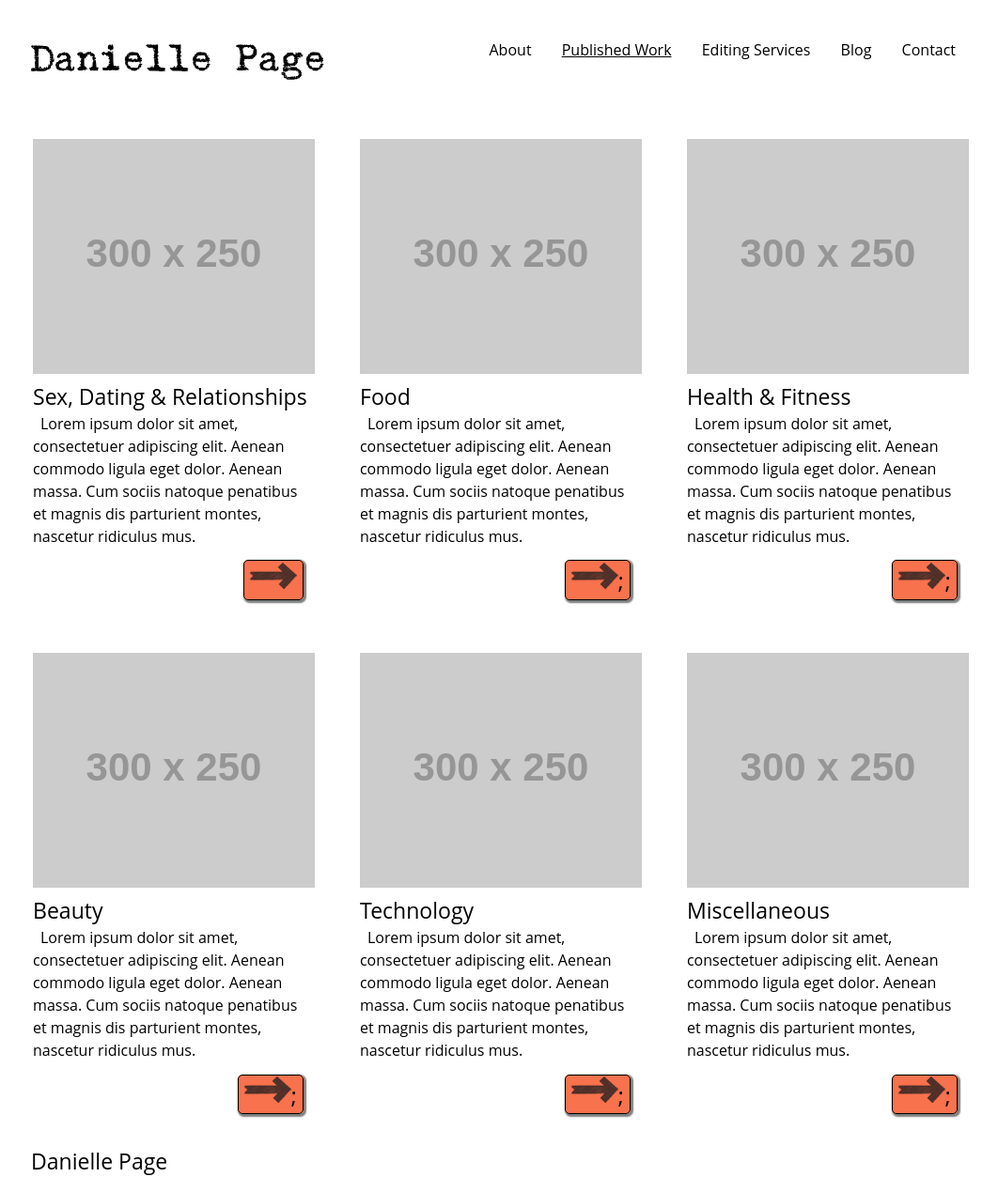
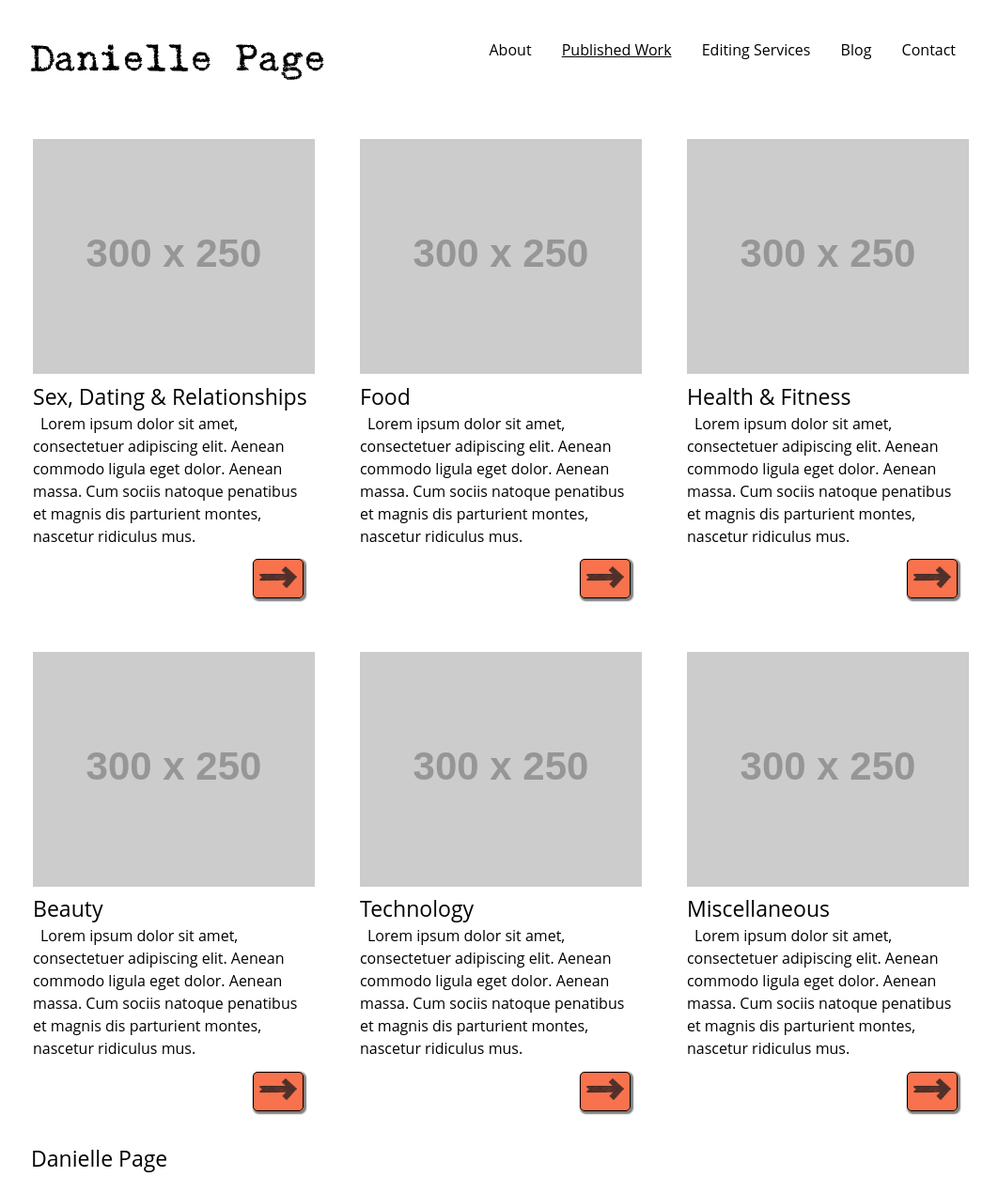
Before and after one commit to thedaniellepage/thedaniellepage, a Jekyll site: the page built from 01published-work.html, in a window 1280 px wide. Shown: the whole page at 94% size, without its empty margins (107-1169 px from the left). Built offline with Jekyll 4.4.1, drawn with Linux system fonts in a browser that asks for light colours.

Commit message:
mad arrows

```diff
--- a/css/main.css
+++ b/css/main.css
@@ -80,7 +80,7 @@ td {
 }
 
 .arrow {
-	width:50px;
+	width:40px;
 }
 
 /* ---- Layout ---- */
```
Also changed, not shown: 01published-work.html (+5 -5 lines).
